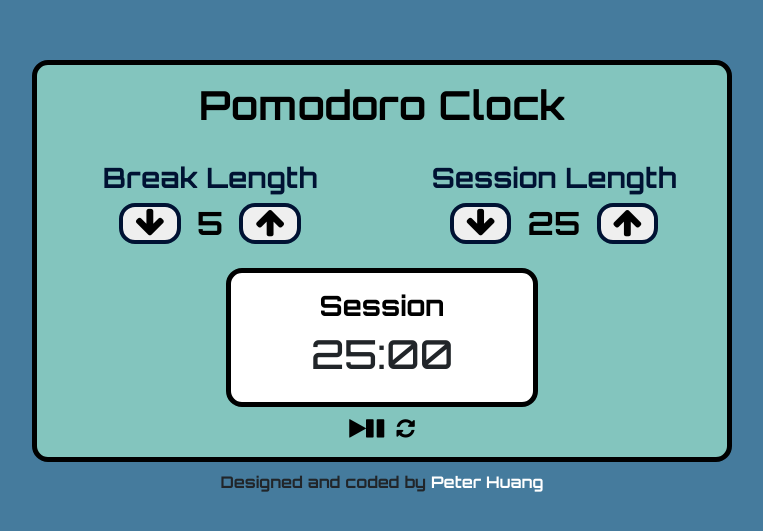
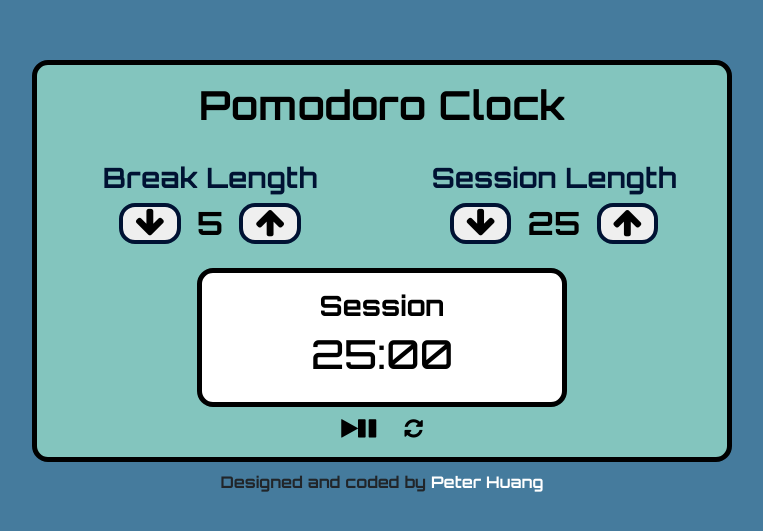
Before and after one commit to peter-huang/pomodoro-clock, a React (Create React App) app: page / in a window 1280 px wide. Shown: the part 123-654 px from the top of the page, without its empty margins (258-1021 px from the left). Built offline with nearby package versions, Linux system fonts and the light colour scheme.

Commit message:
Updated countdown logic

```diff
--- a/src/App.js
+++ b/src/App.js
@@ -28,18 +28,47 @@ class App extends React.Component {
     this.reset = this.reset.bind(this);
     this.formatTime = this.formatTime.bind(this);
     this.start_stop = this.start_stop.bind(this);
+    this.startTimer = this.startTimer.bind(this);
   }
+
+  /*
+  shouldComponentUpdate(nextProps, nextState) {
+    console.log("shouldComponentUpdate");
+
+    return true;
+  }*/
 
   start_stop() {
     let remainTime = this.state.session_length * 60;
 
     let formattedTime = this.formatTime(remainTime);
 
+    this.startTimer();
+    /*
     this.setState((state) => {
       return {
         start_stopState: !state.start_stopState,
       };
-    });
+    });*/
+  }
+
+  startTimer() {
+    let remainTime = this.state.session_length * 60;
+
+    let countDownHandler = setInterval(() => {
+      if (remainTime - 1 >= 0) {
+        console.log(remainTime);
+        this.setState((state) => {
+          return {
+            time_left:
+              state.session_length * 60 > 0
+                ? this.formatTime(remainTime--)
+                : clearInterval(countDownHandler),
+          };
+        });
+      }
+      //console.log(remainTime - 1 >= 0 ? remainTime-- : clearInterval(t));
+    }, 1000);
   }
 
   /*
@@ -48,11 +77,22 @@ class App extends React.Component {
    * @param time - the amount of time in seconds
    */
   formatTime(time) {
-    console.log(time);
     let min = Math.floor(time / 60);
     let seconds = time - min * 60;
 
-    return min + ":" + seconds;
+    if (min < 10) {
+      if (seconds < 10) {
+        return "0" + min + ":" + "0" + seconds;
+      } else {
+        return "0" + min + ":" + seconds;
+      }
+    } else {
+      if (seconds < 10) {
+        return min + ":" + "0" + seconds;
+      } else {
+        return min + ":" + seconds;
+      }
+    }
   }
 
   increaseBreak() {
@@ -104,6 +144,8 @@ class App extends React.Component {
    *
    */
   reset() {
+    document.getElementById("beep").pause();
+    document.getElementById("beep").currenTime = 0;
     this.setState((state) => CLOCK_STATES.DEFAULT);
   }
 
@@ -198,7 +240,7 @@ class App extends React.Component {
 
                     <audio
                       id="beep"
-                      src="https://wwww.peterhuang.net/projects/pomodoro-clock/static/media/alarm-ringtome-short.mp3"
+                      src="http://www.peterhuang.net/projects/pomodoro-clock/static/media/alarm-ringtone-short.mp3"
                     ></audio>
                   </div>
 
--- a/src/frontend/css/main.css
+++ b/src/frontend/css/main.css
@@ -100,9 +100,15 @@ a:hover, a:visited {
   font-weight: bold;
 }
 
+#pomodoro-clock #time-left {
+  color: black;
+  min-width: 200px;
+}
+
 #pomodoro-clock #play-reset-controls #start_stop,
 #pomodoro-clock #play-reset-controls #reset {
   border: none;
+  margin: 0em 0.5em;
   background: none;
 }
 
--- a/src/frontend/scss/main.scss
+++ b/src/frontend/scss/main.scss
@@ -98,10 +98,16 @@ a {
     }
   }
 
+  #time-left {
+    color: black;
+    min-width: 200px;
+  }
+
   #play-reset-controls {
     #start_stop,
     #reset {
       border: none;
+      margin: 0em 0.5em;
       background: none;
       &:focus,
       &:hover {
```
Also changed, not shown: 1 other file (tests, documents, lock files or other folders).
